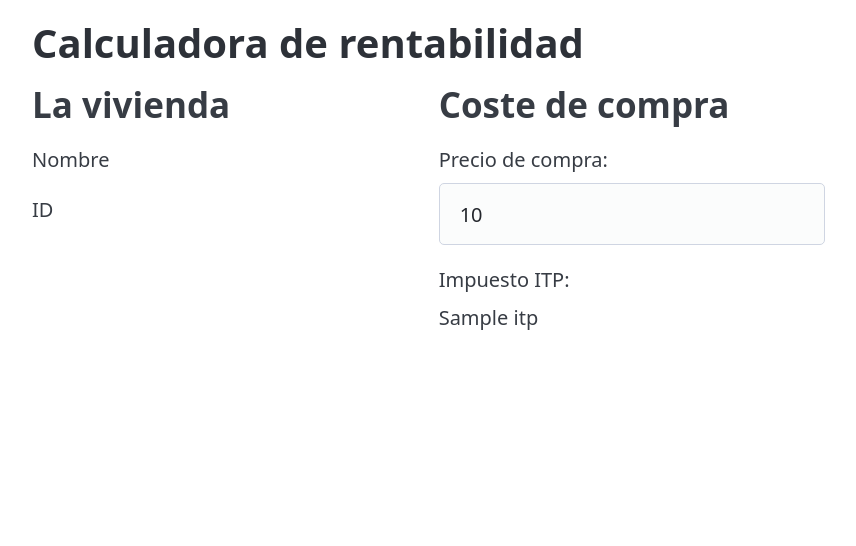
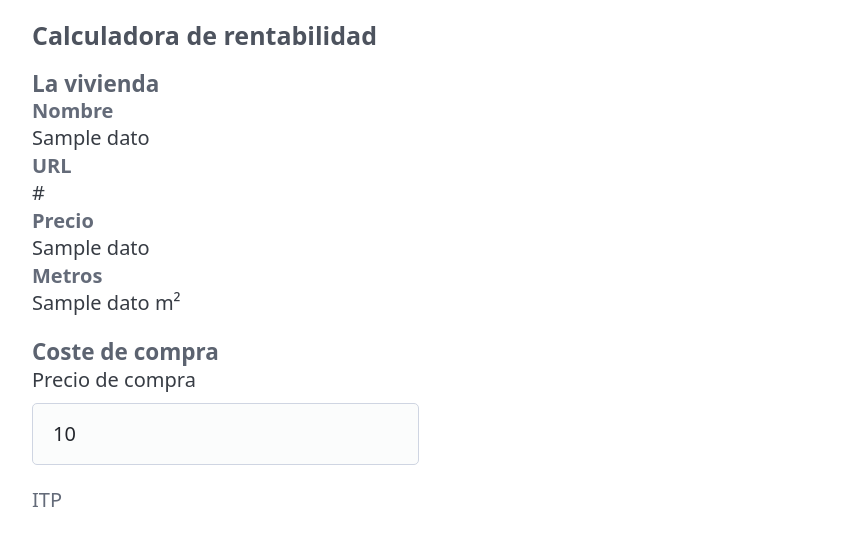
Before and after one commit to a-hersa/inmobiliario-tools, a Flask app: template templates/calculadora.html in a window 1280 px wide. Shown: the top 546 px of the page, without its empty margins (8-864 px from the left). Run offline with Flask 3, Linux system fonts and the light colour scheme; the template is opened without the code that fills it: most values are stand-ins (such as "Sample title", 1, 10 or a date in 2020).

Commit message:
Scraper added

```diff
--- a/app.py
+++ b/app.py
@@ -1,4 +1,5 @@
 from flask import Flask, request, render_template
+from src.scraper import scraper
 
 app=Flask(__name__)
 
@@ -9,12 +10,12 @@ def home_page():
 @app.route('/calculadora', methods=['GET','POST'])
 def calculadora():
     if request.method=='GET':
-        return render_template('form.html')
+        return render_template('calculadora.html')
 
     else:
         url=request.form['url']
-        itp=int(int(50000)*0.1)
-        return render_template('calculadora.html', itp=itp)
+        datos = scraper(url)
+        return render_template('calculadora.html', url=url, datos=datos)
 
 if __name__=='__main__':
     # app.run(host='0.0.0.0',debug=True)
--- a/templates/calculadora.html
+++ b/templates/calculadora.html
@@ -7,30 +7,35 @@
 <meta name="color-scheme" content="light dark" />
 <link rel="stylesheet" href="{{ url_for('static', filename='css/pico.min.css') }}">
 <link rel="stylesheet" href="{{ url_for('static', filename='css/main.css') }}">
+<link rel="shortcut icon" href="{{ url_for('static', filename='icon.png') }}">
 <title>Calculadora de rentabilidad</title>
 {% endblock %}
 
 {% block body %}
 <main class="container">
-    <h1>Calculadora de rentabilidad</h1>
+    <h4>Calculadora de rentabilidad</h4>
     <div class="grid">
       <div>
-        <h2>La vivienda</h2>
-        <p>Nombre</p>
-        <p>ID</p>
+        <hgroup>
+          <h5>La vivienda</h5>
+          <h6>Nombre</h6><span>{{datos[0]}}</span>
+          <h6>URL</h6><p>{{url}}</p>
+          <h6>Precio</h6><span>{{datos[1]}}</span>
+          <h6>Metros</h6><span>{{datos[2]}}</span><span> m²</span>
+        </hgroup>
+        <hgroup>
+          <h5>Coste de compra</h5>
+          <div class="form-group">
+            <label for="precio_compra">Precio de compra</label>
+            <input type="number" id="precio_compra" name="precio_compra" placeholder="Introduce el precio de compra" value="{{precio_compra}}">
+          </div>
+          <div class="form-group">
+            <label for="precio_compra">ITP</label>
+            <p></p>
+          </div>
+        </hgroup>
       </div>
-      <div>
-        <h2>Coste de compra</h2>
-        <div class="form-group">
-          <label for="precio_compra">Precio de compra:</label>
-          <input type="number" id="precio_compra" name="precio_compra" placeholder="Introduce el precio de compra" value="{{precio_compra}}">
-        </div>
-        <div class="form-group">
-          <label for="precio_compra">Impuesto ITP:</label>
-          <p>{{itp}}</p>
-          <!-- <input type="text" id="precio-compra" name="precio-compra" placeholder="Introduce el precio de compra"> -->
-        </div>
-      </div>
+      <div></div>
       <div></div>
     </div>
 </main>
--- a/templates/index.html
+++ b/templates/index.html
@@ -7,6 +7,7 @@
 <meta name="color-scheme" content="light dark" />
 <link rel="stylesheet" href="{{ url_for('static', filename='css/pico.min.css') }}">
 <link rel="stylesheet" href="{{ url_for('static', filename='css/main.css') }}">
+<link rel="shortcut icon" href="{{ url_for('static', filename='icon.png') }}">
 <title>Calculadora de rentabilidad</title>
 {% endblock %}
 
@@ -15,7 +16,7 @@
     <h1>Calculadora de rentabilidad</h1>
     <form action="{{url_for('calculadora')}}" method="POST">
         <fieldset role="group">
-          <input type="number" name="url" placeholder="Introduce una URL válida" />
+          <input type="url" name="url" placeholder="Introduce una URL válida" />
           <input type="submit" value="Calcular" />
         </fieldset>
       </form>
```
Also changed, not shown: src/scraper.py (+13 -1 lines), static/icon.png (added), 1 other file.
